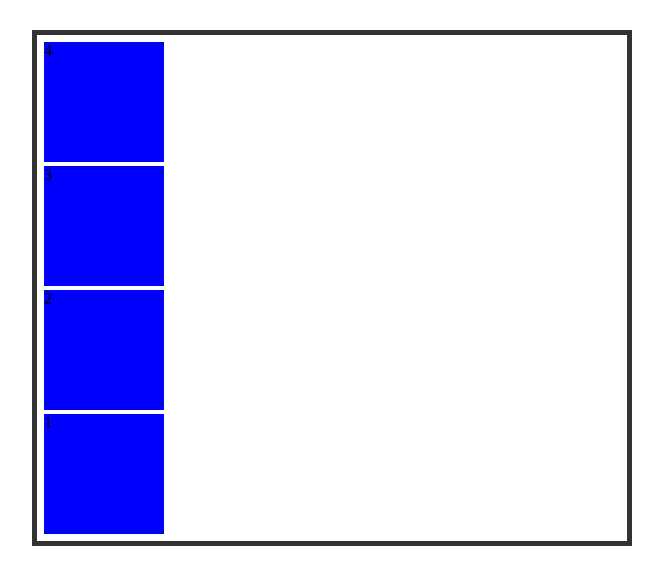
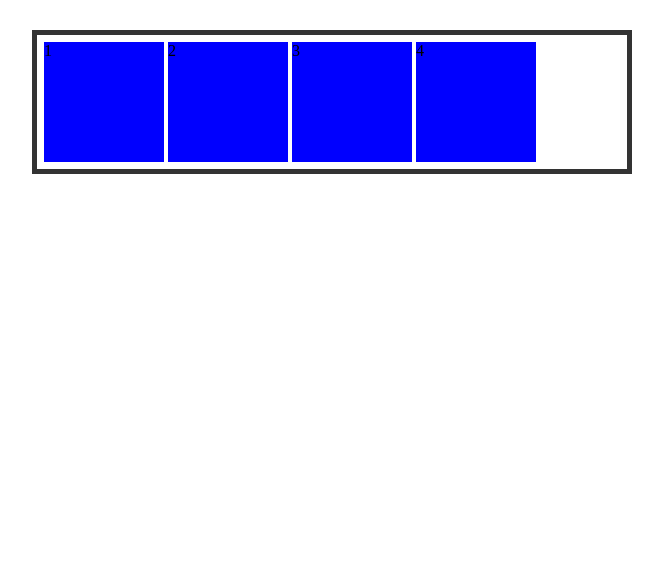
Before and after one commit to tasmilmks/tutorial_css, a plain HTML site: page index.html in a window 1280 px wide. Shown: the whole page, without its empty margins (308-971 px from the left). Drawn offline with Linux system fonts and the light colour scheme.

Commit message:
menggunakan flex-wrap

```diff
--- a/style.css
+++ b/style.css
@@ -5,7 +5,8 @@
     margin: 30px auto;
     padding: 5px;
     display: flex;
-    flex-direction: column-reverse;
+    //flex-direction: column-reverse;
+    flex-wrap:wrap;
 }
 .container div{
     width: 120px;
```
